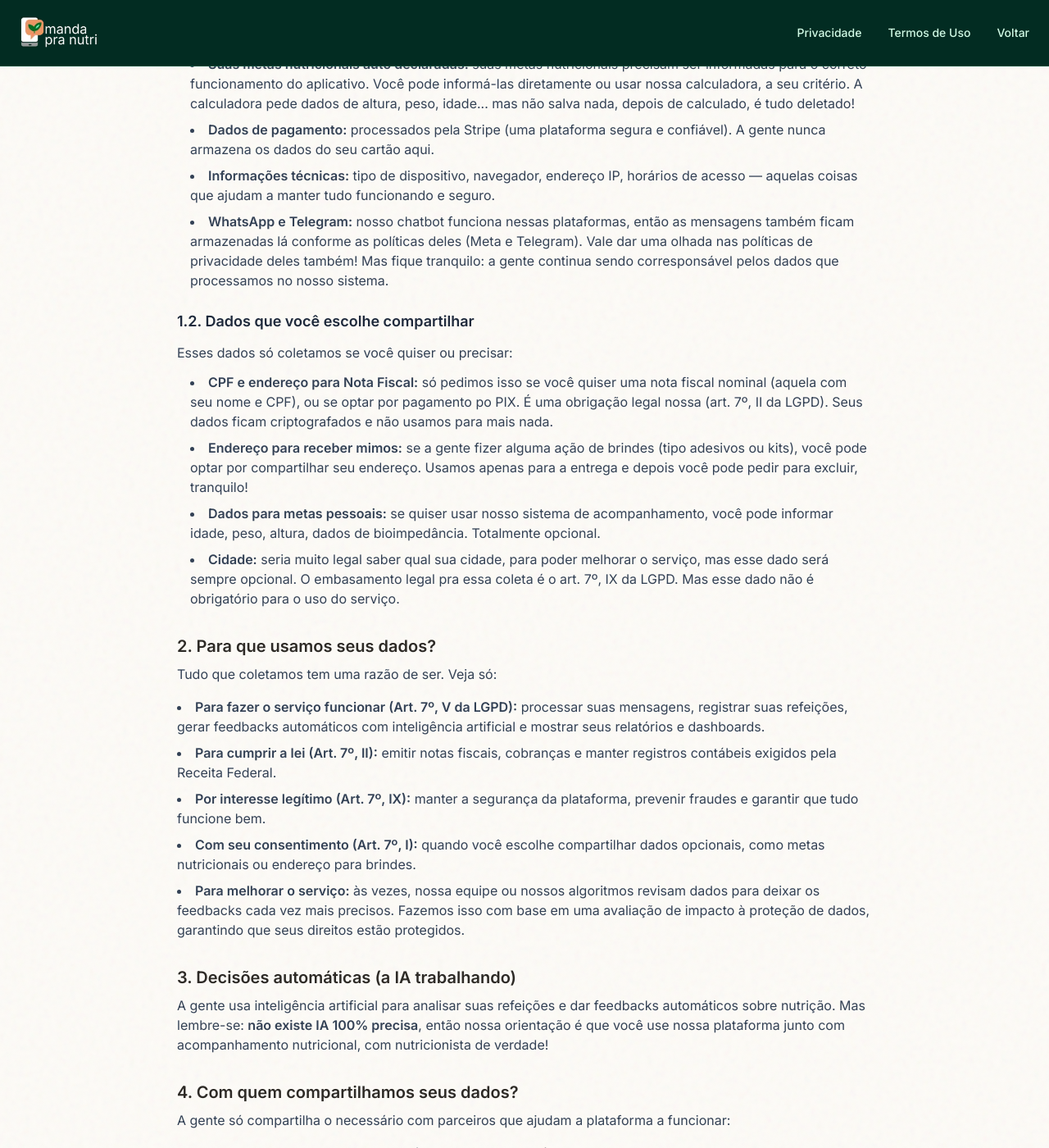
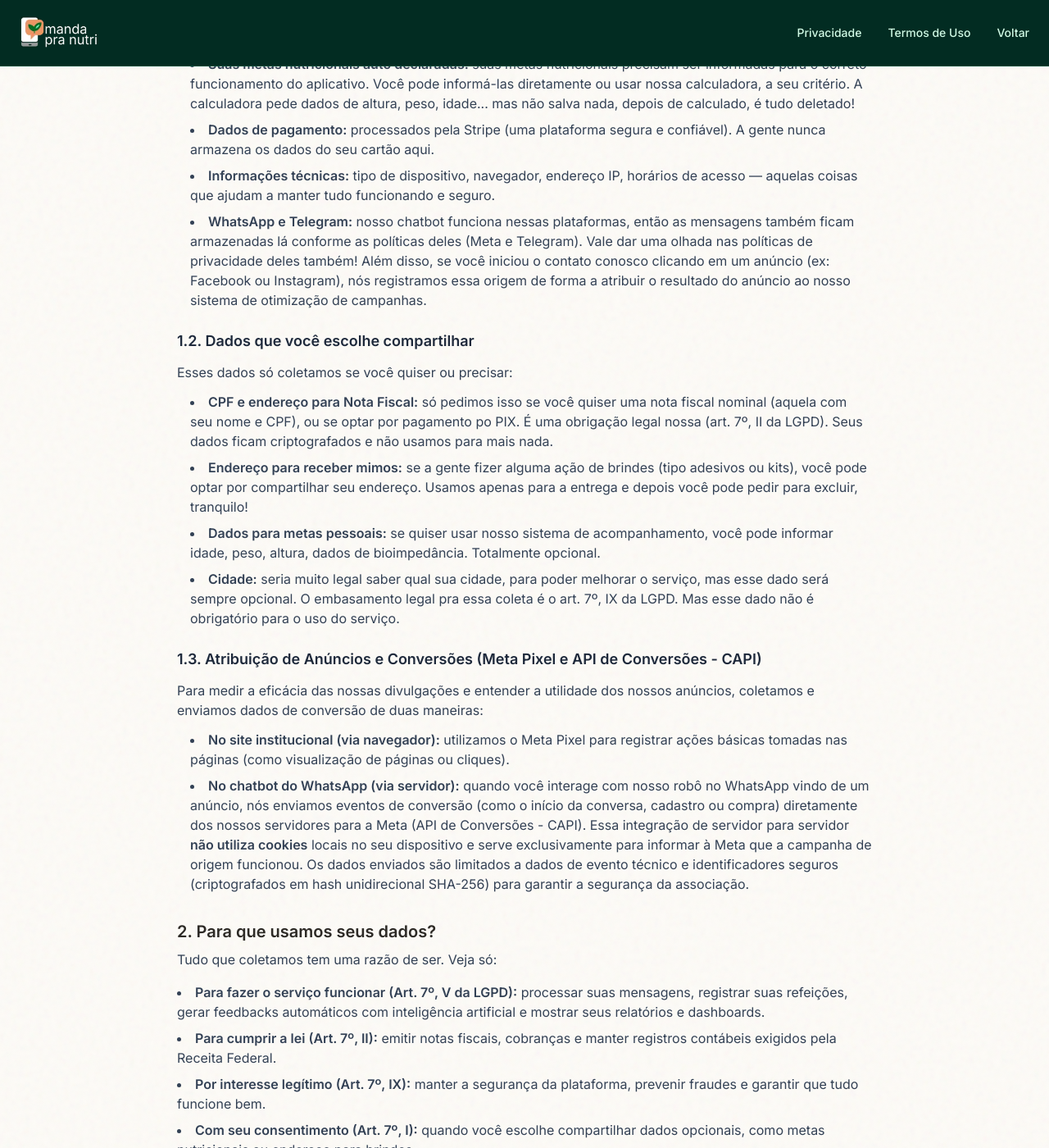
Before and after one commit to brulabs-dev/mpnsite, a Jekyll site: the page built from docs/privacidade.html, in a window 1280 px wide and 1400 px high, scrolled down 555 px. Shown: the whole window at 82% size. Built offline with Jekyll 4.4.1, drawn with Linux system fonts in a browser that asks for light colours; nearby versions of some CDN libraries; a script that is not in the unit is left out; some of the changed text lies outside the part shown.

Commit message:
feat: atualiza politica de privacidade para CAPI/Pixel e adiciona regulamento do Dia dos Namorados

```diff
--- a/docs/privacidade.html
+++ b/docs/privacidade.html
@@ -6,7 +6,7 @@ permalink: /privacidade/
 
 <div class="max-w-4xl mx-auto px-6 py-16">
     <h1 class="text-3xl font-extrabold mb-6 text-emerald-700">Política de Privacidade</h1>
-    <p class="mb-4 text-slate-700">Última atualização: 05/02/2026</p>
+    <p class="mb-4 text-slate-700">Última atualização: 27/05/2026</p>
 
     <p class="mb-4">Olá! Aqui no <strong>Manda pra Nutri</strong>, a gente leva sua privacidade muito a sério. Somos operados pela <strong>BRULABS DESENVOLVIMENTO DE SOFTWARE E INTELIGENCIA ARTIFICIAL</strong> (CNPJ: 62.109.452/0001-63) e criamos esta política para explicar de forma clara como cuidamos dos seus dados, sempre seguindo a <strong>Lei Geral de Proteção de Dados (LGPD - Lei nº 13.709/2018)</strong>.</p>
 
@@ -21,7 +21,7 @@ permalink: /privacidade/
       <li><strong>Suas metas nutricionais auto declaradas:</strong> suas metas nutricionais precisam ser informadas para o correto funcionamento do aplicativo. Você pode informá-las diretamente ou usar nossa calculadora, a seu critério. A calculadora pede dados de altura, peso, idade... mas não salva nada, depois de calculado, é tudo deletado!</li>
       <li><strong>Dados de pagamento:</strong> processados pela Stripe (uma plataforma segura e confiável). A gente nunca armazena os dados do seu cartão aqui.</li>
       <li><strong>Informações técnicas:</strong> tipo de dispositivo, navegador, endereço IP, horários de acesso — aquelas coisas que ajudam a manter tudo funcionando e seguro.</li>
-      <li><strong>WhatsApp e Telegram:</strong> nosso chatbot funciona nessas plataformas, então as mensagens também ficam armazenadas lá conforme as políticas deles (Meta e Telegram). Vale dar uma olhada nas políticas de privacidade deles também! Mas fique tranquilo: a gente continua sendo corresponsável pelos dados que processamos no nosso sistema.</li>
+      <li><strong>WhatsApp e Telegram:</strong> nosso chatbot funciona nessas plataformas, então as mensagens também ficam armazenadas lá conforme as políticas deles (Meta e Telegram). Vale dar uma olhada nas políticas de privacidade deles também! Além disso, se você iniciou o contato conosco clicando em um anúncio (ex: Facebook ou Instagram), nós registramos essa origem de forma a atribuir o resultado do anúncio ao nosso sistema de otimização de campanhas.</li>
     </ul>
 
     <h3 class="text-lg font-semibold mt-6 mb-3 text-slate-800">1.2. Dados que você escolhe compartilhar</h3>
@@ -33,6 +33,13 @@ permalink: /privacidade/
       <li><strong>Cidade:</strong> seria muito legal saber qual sua cidade, para poder melhorar o serviço, mas esse dado será sempre opcional. O embasamento legal pra essa coleta é o art. 7º, IX da LGPD. Mas esse dado não é obrigatório para o uso do serviço.</li>
     </ul>
 
+    <h3 class="text-lg font-semibold mt-6 mb-3 text-slate-800">1.3. Atribuição de Anúncios e Conversões (Meta Pixel e API de Conversões - CAPI)</h3>
+    <p class="mb-3 text-slate-700">Para medir a eficácia das nossas divulgações e entender a utilidade dos nossos anúncios, coletamos e enviamos dados de conversão de duas maneiras:</p>
+    <ul class="list-disc list-inside mb-4 text-slate-700 space-y-2 ml-4">
+      <li><strong>No site institucional (via navegador):</strong> utilizamos o Meta Pixel para registrar ações básicas tomadas nas páginas (como visualização de páginas ou cliques).</li>
+      <li><strong>No chatbot do WhatsApp (via servidor):</strong> quando você interage com nosso robô no WhatsApp vindo de um anúncio, nós enviamos eventos de conversão (como o início da conversa, cadastro ou compra) diretamente dos nossos servidores para a Meta (API de Conversões - CAPI). Essa integração de servidor para servidor <strong>não utiliza cookies</strong> locais no seu dispositivo e serve exclusivamente para informar à Meta que a campanha de origem funcionou. Os dados enviados são limitados a dados de evento técnico e identificadores seguros (criptografados em hash unidirecional SHA-256) para garantir a segurança da associação.</li>
+    </ul>
+
     <h2 class="text-xl font-bold mt-8 mb-2">2. Para que usamos seus dados?</h2>
     <p class="mb-4 text-slate-700">Tudo que coletamos tem uma razão de ser. Veja só:</p>
     <ul class="list-disc list-inside mb-4 text-slate-700 space-y-2">
@@ -41,6 +48,7 @@ permalink: /privacidade/
       <li><strong>Por interesse legítimo (Art. 7º, IX):</strong> manter a segurança da plataforma, prevenir fraudes e garantir que tudo funcione bem.</li>
       <li><strong>Com seu consentimento (Art. 7º, I):</strong> quando você escolhe compartilhar dados opcionais, como metas nutricionais ou endereço para brindes.</li>
       <li><strong>Para melhorar o serviço:</strong> às vezes, nossa equipe ou nossos algoritmos revisam dados para deixar os feedbacks cada vez mais precisos. Fazemos isso com base em uma avaliação de impacto à proteção de dados, garantindo que seus direitos estão protegidos.</li>
+      <li><strong>Para mensuração e atribuição de campanhas de anúncios (Art. 7º, I e IX da LGPD):</strong> se você veio através de um anúncio em redes sociais, nós enviamos a confirmação de que você iniciou o atendimento ou realizou uma contratação. Fazemos isso com base em nosso **legítimo interesse** comercial de analisar o retorno do investimento publicitário e otimizar nossas campanhas, garantindo a sustentabilidade da plataforma, sob a anuência de nossos termos no onboarding do WhatsApp.</li>
     </ul>
 
     <h2 class="text-xl font-bold mt-8 mb-2">3. Decisões automáticas (a IA trabalhando)</h2>
@@ -55,6 +63,7 @@ permalink: /privacidade/
       <li><strong>Pagamentos:</strong> Stripe e Asaas (para processar assinaturas e cobranças)</li>
       <li><strong>Órgãos fiscais:</strong> quando necessário, compartilhamos dados como CPF e endereço com a Receita Federal e Secretarias de Fazenda para emitir notas fiscais — é obrigação legal.</li>
       <li><strong>Autoridades:</strong> se houver uma ordem judicial ou determinação legal, podemos ter que compartilhar dados com as autoridades competentes.</li>
+      <li><strong>Meta Platforms, Inc. (Facebook/Instagram):</strong> compartilhamos dados de conversão e eventos (como cadastros e compras) por meio do Meta Pixel (no site) e da API de Conversões - CAPI (integração direta de servidor para servidor a partir do WhatsApp). Isso ajuda a medir a eficácia de nossas divulgações.</li>
     </ul>
     <p class="mb-4 text-slate-700"><strong>Sobre dados internacionais:</strong> alguns parceiros (como Stripe e APIs de IA) podem processar dados fora do Brasil. Quando isso acontece, garantimos que eles seguem medidas de proteção adequadas, tipo cláusulas contratuais padrão ou certificações reconhecidas (Art. 33 da LGPD).</p>
     <p class="mb-4 text-slate-700"><strong>Promessa importante:</strong> a gente <strong>NUNCA</strong> vende, aluga ou comercializa seus dados pessoais. Nunca mesmo!</p>
@@ -96,8 +105,14 @@ permalink: /privacidade/
     </ul>
     <p class="mb-4 text-slate-700">Sabemos que nenhum sistema é 100% à prova de falhas, mas fazemos o máximo para proteger você. Se acontecer algum problema de segurança que possa te afetar, avisamos você e a ANPD imediatamente.</p>
 
-    <h2 class="text-xl font-bold mt-8 mb-2">8. Sobre cookies</h2>
-    <p class="mb-4 text-slate-700">A gente usa apenas cookies essenciais — aqueles necessários para você fazer login e navegar pela plataforma, além de cookies da Meta para as campanhas publicitárias.</p>
+    <h2 class="text-xl font-bold mt-8 mb-2">8. Cookies e Tecnologias de Rastreamento (Pixel e CAPI)</h2>
+    <p class="mb-4 text-slate-700">Utilizamos tecnologias para assegurar o funcionamento dos nossos canais, analisar tráfego e mensurar anúncios:</p>
+    <ul class="list-disc list-inside mb-4 text-slate-700 space-y-2 ml-4">
+      <li><strong>No site (Cookies):</strong> utilizamos cookies essenciais (para autenticação e navegação) e o Meta Pixel (cookie de marketing que rastreia navegação no site por meio do navegador do usuário). Você pode bloquear ou remover esses cookies livremente nas configurações do seu navegador.</li>
+      <li><strong>No WhatsApp (API de Conversões - CAPI):</strong> a integração no WhatsApp funciona de <strong>servidor para servidor</strong>. Não existem cookies ou códigos instalados no seu celular. Os eventos de conversão (início da conversa, cadastro ou compra) são transmitidos diretamente do nosso servidor para os servidores da Meta apenas para fins de atribuição do anúncio que você clicou originalmente.</li>
+    </ul>
+    <p class="mb-4 text-slate-700"><strong>Como controlar o uso dessas informações de anúncios?</strong></p>
+    <p class="mb-4 text-slate-700">Como a atribuição de anúncios no WhatsApp é baseada no clique original que ocorreu dentro do ecossistema da Meta (Instagram, Facebook, etc.), a forma mais eficaz de gerenciar, limitar ou bloquear como esses dados são usados para personalizar seus anúncios é diretamente nas configurações da sua própria conta de rede social, acessando a seção <strong>Preferências de Anúncios</strong> na Meta.</p>
 
     <h2 class="text-xl font-bold mt-8 mb-2">9. Aviso super importante!</h2>
     <p class="mb-4 text-slate-700"><strong>O Manda pra Nutri não substitui nutricionistas ou médicos.</strong> Tudo que oferecemos aqui é uma forma de ajudar a ter constância nas suas escolhas alimentares, de forma educativa e informativa. Para orientações específicas sobre sua saúde e nutrição, sempre consulte um profissional habilitado, combinado?</p>
```
Also changed, not shown: docs/dia-dos-namorados.html (added, +269 -0 lines).
